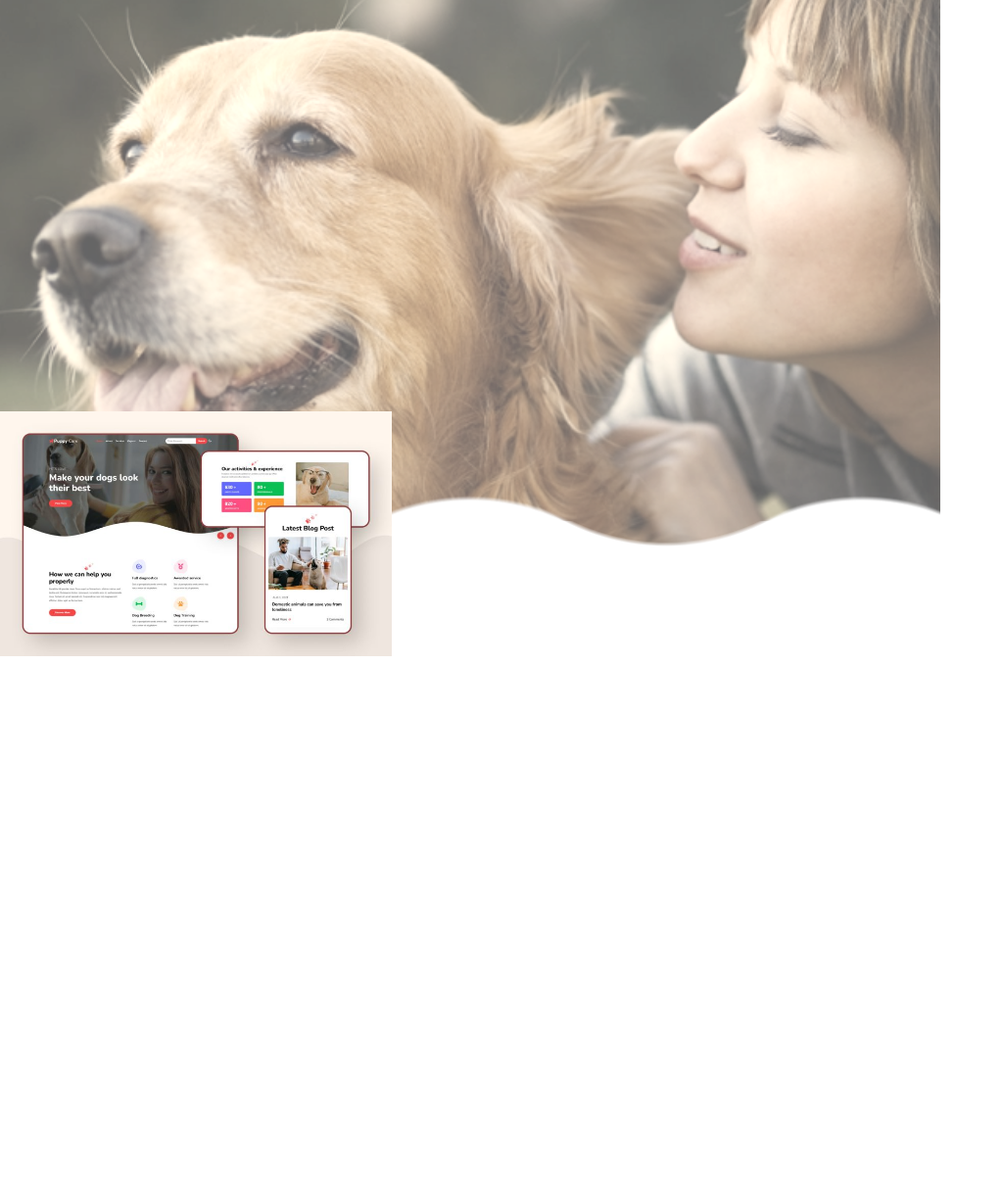
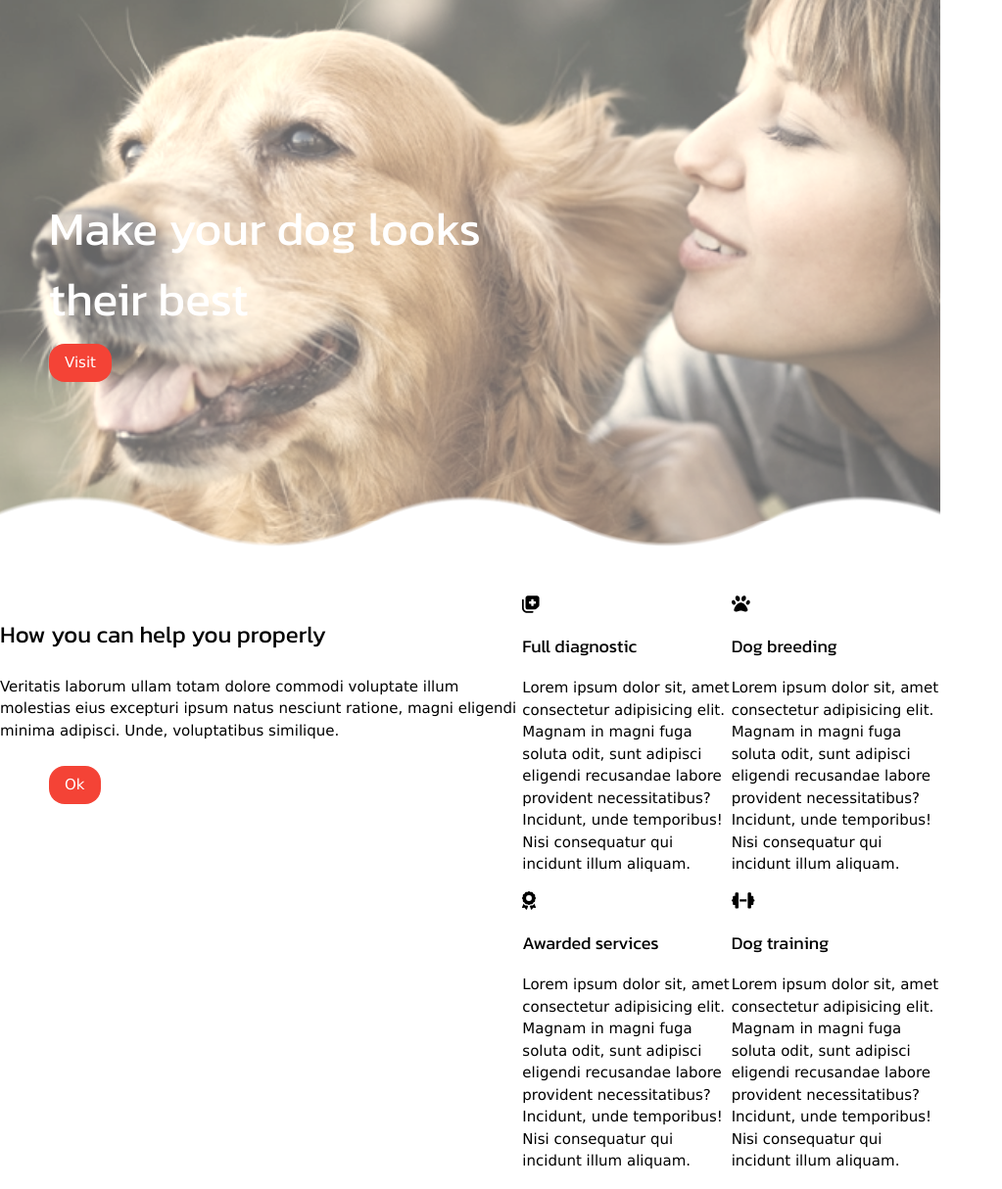
Before and after one commit to OfficialKepik/html, a plain HTML site: page dogs-page/index.html in a window 1280 px wide. Shown: the part 86-1300 px from the top of the page at 98% size, without its empty margins (0-1023 px from the left). Before the commit the page ends 800 px from the top, so only its background shows below. Drawn offline with Linux system fonts and the light colour scheme.

Commit message:
version 0.2.2

```diff
--- a/dogs-page/index.html
+++ b/dogs-page/index.html
@@ -53,6 +53,26 @@
             padding: 2px;
             margin-top: 4px;
         }
+
+        .message {
+            color: white;
+            font-size: 48px;
+            font-family: Kanit;
+            font-weight: 500;
+            margin: 200px 0 0 50px;
+        }
+
+        .big-title {
+            font-family: Kanit;
+            font-size: 24px;
+            font-weight: 500;
+        }
+
+        .small-title {
+            font-family: Kanit;
+            font-size: 18px;
+            font-weight: 500;
+        }
     </style>
     <link rel="stylesheet" href="../styles/w3.css">
 </head>
@@ -83,8 +103,65 @@
         </div>
     </header>
 
+    <div class="message">
+        Make your dog looks<br>their best
+    </div>
+
+    <button class="w3-button w3-red w3-btn w3-round-xlarge" style="margin:10px 0 0 50px">Visit</button>
+
+    <!-- Main-->
+    <div class="w3-conteiner w3-blue" style="height:25vh; opacity: 0;"></div>
+    <div class="w3-conteiner w3-row">
+        <!-- First-->
+        <div class="w3-col w3-padding-16 l5 m9 s12">
+            <p class="big-title">How you can help you properly</p>
+            <p>Veritatis laborum ullam totam dolore commodi voluptate illum molestias eius excepturi ipsum natus
+                nesciunt ratione, magni eligendi minima adipisci. Unde, voluptatibus similique.</p>
+            <button class="w3-button w3-red w3-btn w3-round-xlarge" style="margin:10px 0 0 50px">Ok</button>
+        </div>
+        <!-- Second-->
+        <div class="w3-col w3-padding-16 l2 m3 s6">
+            <!-- S 1-element-->
+            <div class="w3-row w3-padding-8">
+                <i class="fa-solid fa-notes-medical fa-lg"></i>
+                <p class="small-title">Full diagnostic</p>
+                <p>Lorem ipsum dolor sit, amet consectetur adipisicing elit. Magnam in magni fuga soluta odit, sunt
+                    adipisci eligendi recusandae labore provident necessitatibus? Incidunt, unde temporibus! Nisi
+                    consequatur qui incidunt illum aliquam.</p>
+            </div>
+            <!-- S 2-element-->
+            <div class="w3-row w3-padding-8">
+                <i class="fa-solid fa-award fa-lg"></i>
+                <p class="small-title">Awarded services</p>
+                <p>Lorem ipsum dolor sit, amet consectetur adipisicing elit. Magnam in magni fuga soluta odit, sunt
+                    adipisci eligendi recusandae labore provident necessitatibus? Incidunt, unde temporibus! Nisi
+                    consequatur qui incidunt illum aliquam.</p>
+            </div>
+        </div>
+        <!-- Third-->
+        <div class="w3-col w3-padding-16 l2 m3 s6">
+            <!-- T 1-element-->
+            <div class="w3-row w3-padding-8">
+                <i class="fa-solid fa-paw fa-lg"></i>
+                <p class="small-title">Dog breeding</p>
+                <p>Lorem ipsum dolor sit, amet consectetur adipisicing elit. Magnam in magni fuga soluta odit, sunt
+                    adipisci eligendi recusandae labore provident necessitatibus? Incidunt, unde temporibus! Nisi
+                    consequatur qui incidunt illum aliquam.</p>
+            </div>
+            <!-- T 2-element-->
+            <div class="w3-row w3-padding-8">
+                <i class="fa-solid fa-dumbbell fa-lg"></i>
+                <p class="small-title">Dog training</p>
+                <p>Lorem ipsum dolor sit, amet consectetur adipisicing elit. Magnam in magni fuga soluta odit, sunt
+                    adipisci eligendi recusandae labore provident necessitatibus? Incidunt, unde temporibus! Nisi
+                    consequatur qui incidunt illum aliquam.</p>
+            </div>
+        </div>
+    </div>
+
+
     <img src="../image/dog.webp" class="box w3-sepia-min"><br />
-    <img src="../image/puppyCare.jpg" style="width: 400px; margin-top:400px  ;">
+    <img src="../image/puppyCare.jpg" style="width: 400px; margin-top:600px  ;">
 
     <script src="https://cdnjs.cloudflare.com/ajax/libs/font-awesome/6.3.0/js/all.min.js"></script>
 </body>
```
